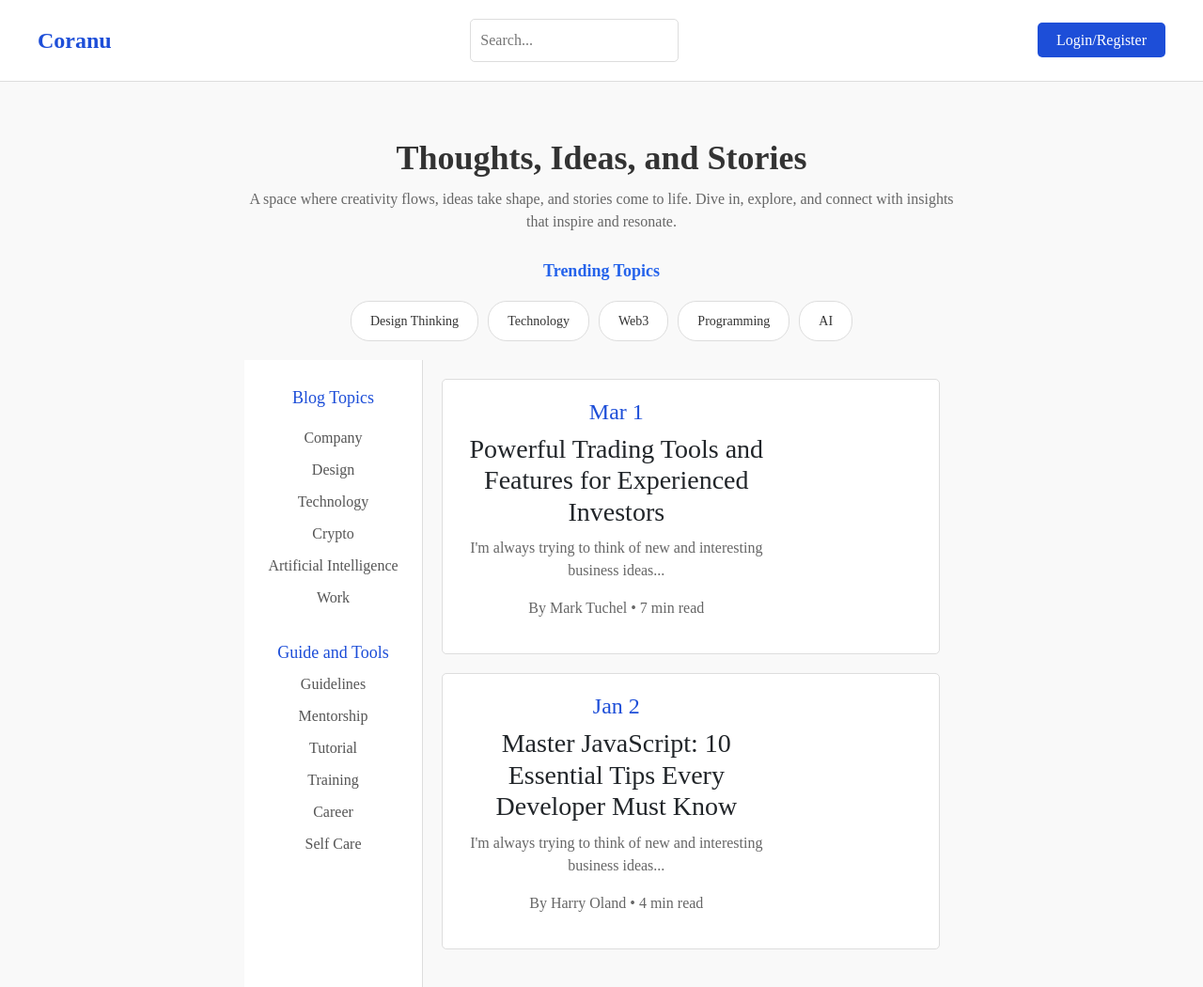
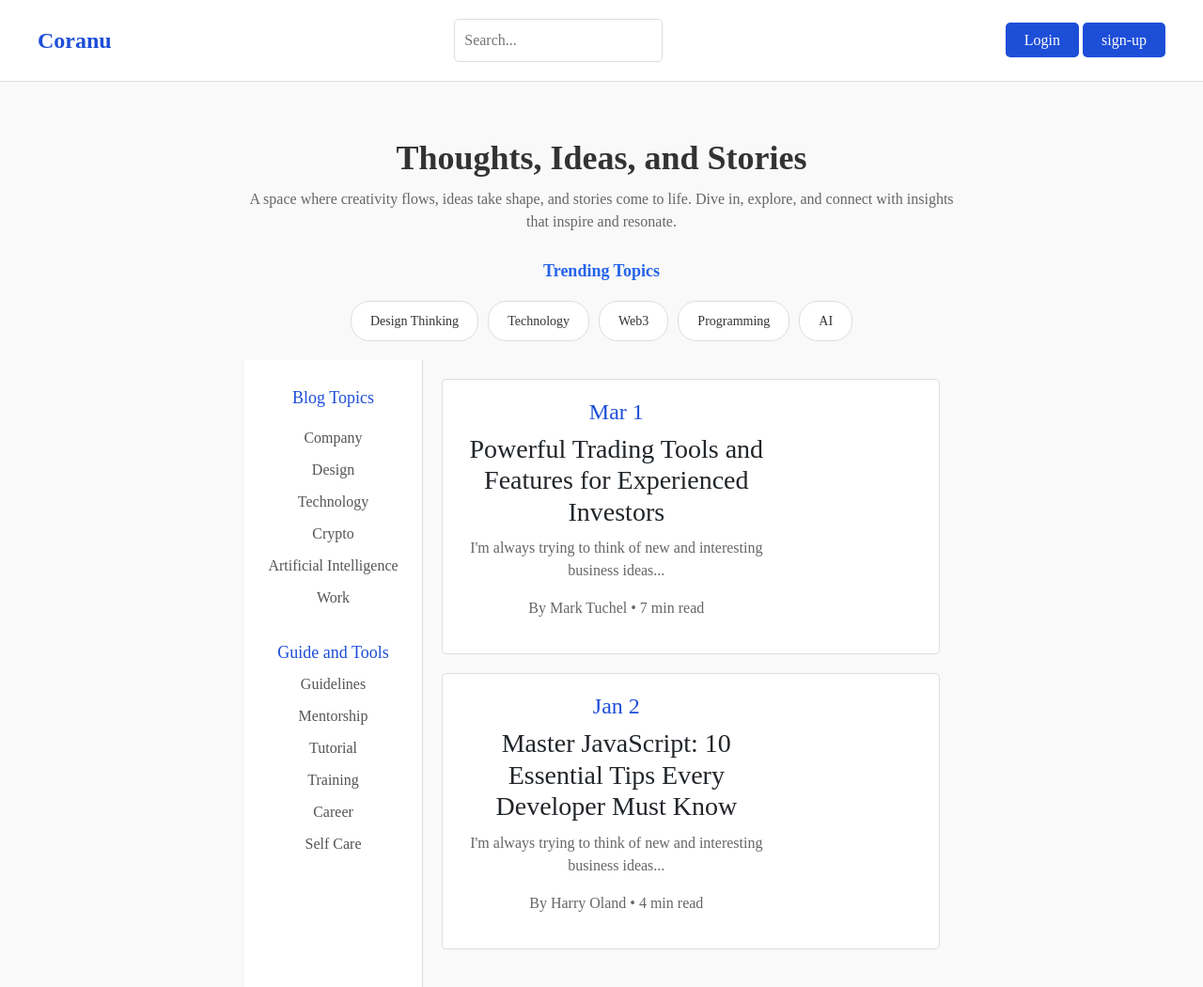
Before and after one commit to AniqaSohail/mini-firebase-project, a plain HTML site: page index.html in a window 1280 px wide. Shown: the top 1050 px of the page at 94% size. Drawn offline with nearby package versions, Linux system fonts and the light colour scheme; some packages are replaced by stand-ins of ours; a script that the page names is missing; a web font is replaced by a local one.

Commit message:
Update index.html

```diff
--- a/index.html
+++ b/index.html
@@ -19,7 +19,8 @@
       <input type="text" placeholder="Search...">
     </div>
     <div class="actions">
-      <a href="./login form/index.html" class="login-btn">Login/Register</a>
+      <a href="./login.html" class="login-btn">Login</a>
+      <a href="./main index.html"class="login-btn">sign-up</a>
     </div>
   </header>
 
```
